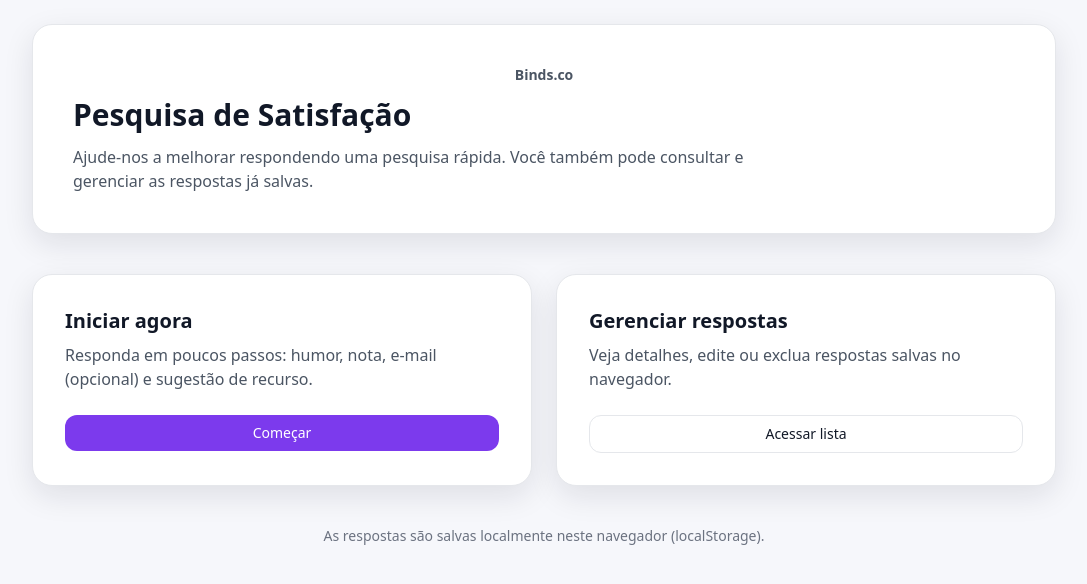
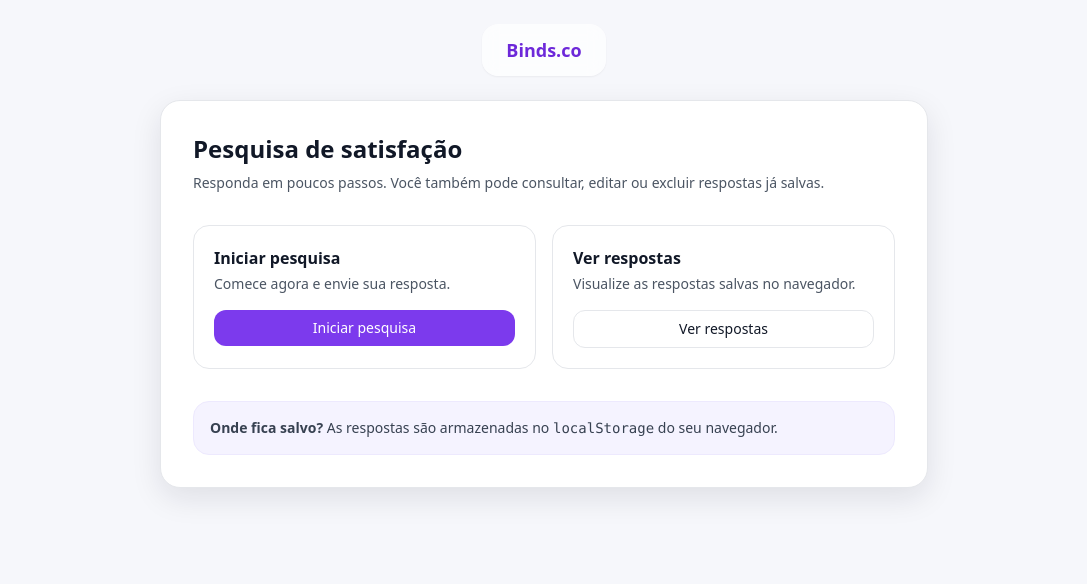
Before and after one commit to joao-holanda19/binds-satisfaction-test, a Vue app: page / in a window 1280 px wide. Shown: the top 584 px of the page, without its empty margins (96-1183 px from the left). Built offline with nearby package versions, Linux system fonts and the light colour scheme.

Commit message:
Layout: aprimora tela inicial e lista de respostas

```diff
--- a/src/views/HomeView.vue
+++ b/src/views/HomeView.vue
@@ -1,45 +1,59 @@
 <template>
   <div class="min-h-screen binds-bg p-6">
-    <div class="mx-auto w-full max-w-5xl space-y-8">
-      <div class="binds-card p-10">
-        <p class="text-center text-sm font-semibold text-gray-600">Binds.co</p>
-
-        <div class="mt-3 max-w-2xl">
-          <h1 class="text-3xl font-bold text-gray-900">Pesquisa de Satisfação</h1>
-          <p class="mt-3 text-gray-600">
-            Ajude-nos a melhorar respondendo uma pesquisa rápida. Você também pode consultar e
-            gerenciar as respostas já salvas.
-          </p>
+    <div class="mx-auto w-full max-w-3xl">
+      <!-- Logo central -->
+      <div class="flex justify-center">
+        <div class="rounded-2xl bg-white/70 px-6 py-3 shadow-sm backdrop-blur">
+          <span class="text-lg font-extrabold text-violet-700">Binds.co</span>
         </div>
       </div>
 
-      <div class="grid gap-6 md:grid-cols-2 pt-2">
-        <div class="binds-card p-8">
-          <h2 class="text-xl font-bold text-gray-900">Iniciar agora</h2>
-          <p class="mt-2 text-gray-600">
-            Responda em poucos passos: humor, nota, e-mail (opcional) e sugestão de recurso.
+      <!-- Card principal -->
+      <div class="mt-6 binds-card p-8">
+        <div class="flex flex-col gap-2">
+          <h1 class="text-2xl font-bold">Pesquisa de satisfação</h1>
+          <p class="text-sm text-gray-600">
+            Responda em poucos passos. Você também pode consultar, editar ou excluir respostas já salvas.
+          </p>
+        </div>
+
+        <!-- Blocos de ação -->
+        <div class="mt-8 grid gap-4 md:grid-cols-2">
+          <div class="rounded-2xl border border-gray-200 bg-white p-5">
+            <h2 class="text-base font-semibold">Iniciar pesquisa</h2>
+            <p class="mt-1 text-sm text-gray-600">
+              Comece agora e envie sua resposta.
             </p>
 
-          <RouterLink to="/p/default" class="btn btn-primary mt-6 w-full justify-center">
-            Começar
-          </RouterLink>
-        </div>
-
-        <div class="binds-card p-8">
-          <h2 class="text-xl font-bold text-gray-900">Gerenciar respostas</h2>
-          <p class="mt-2 text-gray-600">
-            Veja detalhes, edite ou exclua respostas salvas no navegador.
-          </p>
-
-          <RouterLink to="/responses" class="btn btn-secondary mt-6 w-full justify-center">
-            Acessar lista
+            <div class="mt-4">
+              <RouterLink to="/p/default" class="btn btn-primary w-full">
+                Iniciar pesquisa
               </RouterLink>
             </div>
           </div>
 
-      <p class="pt-2 text-center text-sm text-gray-500">
-        As respostas são salvas localmente neste navegador (localStorage).
+          <div class="rounded-2xl border border-gray-200 bg-white p-5">
+            <h2 class="text-base font-semibold">Ver respostas</h2>
+            <p class="mt-1 text-sm text-gray-600">
+              Visualize as respostas salvas no navegador.
             </p>
+
+            <div class="mt-4">
+              <RouterLink to="/responses" class="btn btn-secondary w-full">
+                Ver respostas
+              </RouterLink>
+            </div>
+          </div>
+        </div>
+
+        <!-- Observação -->
+        <div class="mt-8 rounded-2xl border border-violet-100 bg-violet-50 p-4 text-sm text-gray-700">
+          <p>
+            <span class="font-semibold">Onde fica salvo?</span>
+            As respostas são armazenadas no <span class="font-mono">localStorage</span> do seu navegador.
+          </p>
+        </div>
+      </div>
     </div>
   </div>
 </template>
--- a/src/views/ResponsesView.vue
+++ b/src/views/ResponsesView.vue
@@ -20,6 +20,7 @@
               type="button"
               class="btn btn-danger"
               :disabled="respostas.length === 0"
+              :class="respostas.length === 0 ? 'opacity-50' : ''"
               @click="limpar"
             >
               Limpar tudo
@@ -32,13 +33,12 @@
         </div>
       </div>
 
-      <!-- Empty state -->
+      <!-- Empty -->
       <div
         v-if="respostas.length === 0"
         class="mt-4 binds-card p-6 text-sm text-gray-700"
       >
         Nenhuma resposta salva ainda.
-
         <div class="mt-4">
           <RouterLink to="/p/default" class="btn btn-primary">
             Iniciar pesquisa
@@ -46,13 +46,14 @@
         </div>
       </div>
 
-      <!-- Lista -->
+      <!-- List -->
       <div v-else class="mt-4 space-y-3">
         <div
           v-for="r in respostas"
           :key="r.id"
-          class="binds-card p-5"
+          class="binds-card p-5 transition hover:-translate-y-[1px] hover:shadow-lg"
         >
+          <!-- Top row: info + ações -->
           <div class="flex flex-wrap items-start justify-between gap-3">
             <div>
               <div class="text-sm text-gray-600">
@@ -60,11 +61,13 @@
                 {{ formatarData(r.createdAt) }}
               </div>
 
-              <div class="mt-1 text-sm text-gray-600">
-                <span class="font-semibold">Nota:</span> {{ r.answers.csat ?? '-' }}
-                <span class="mx-2 text-gray-300">•</span>
-                <span class="font-semibold">Humor:</span>
-                {{ traduzirHumor(r.answers.mood) }}
+              <div class="mt-2 flex flex-wrap items-center gap-2 text-sm">
+                <span class="rounded-full bg-violet-50 px-3 py-1 font-semibold text-violet-700">
+                  Nota: {{ r.answers.csat ?? '-' }}
+                </span>
+                <span class="rounded-full bg-gray-100 px-3 py-1 text-gray-700">
+                  Humor: {{ traduzirHumor(r.answers.mood) }}
+                </span>
               </div>
             </div>
 
@@ -93,10 +96,11 @@
             </div>
           </div>
 
+          <!-- Details -->
           <div class="mt-4 grid gap-2 text-sm text-gray-700">
             <div>
               <span class="font-semibold">E-mail:</span>
-              {{ r.answers.email || 'Não informado' }}
+              {{ r.answers.email ? r.answers.email : 'Não informado' }}
             </div>
 
             <div>
@@ -106,7 +110,7 @@
 
             <div>
               <span class="font-semibold">Comentário:</span>
-              {{ r.answers.comment || 'Sem comentário' }}
+              {{ r.answers.comment ? r.answers.comment : 'Sem comentário' }}
             </div>
           </div>
         </div>
@@ -154,7 +158,8 @@ function excluir(id: string) {
 
 function formatarData(iso: string) {
   try {
-    return new Date(iso).toLocaleString('pt-BR');
+    const d = new Date(iso);
+    return d.toLocaleString('pt-BR');
   } catch {
     return iso;
   }
```
Lines whose indentation alone changed are shown as unchanged.
